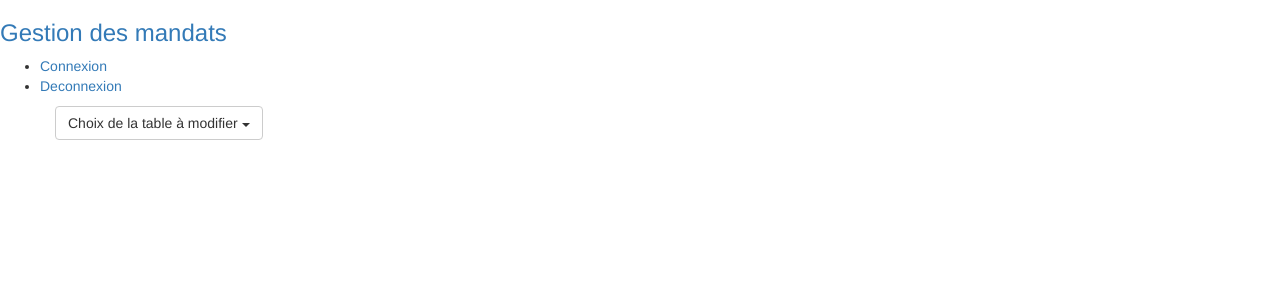
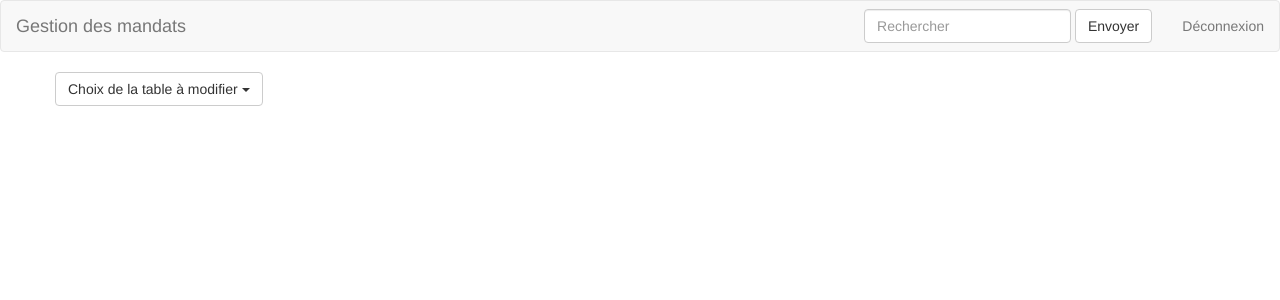
Before and after one commit to Enferium/MandatL3, a PHP site: template Mandat/Vue/vueAdmin.php in a window 1280 px wide. Shown: the top 300 px of the page. Run offline with PHP 8.4, Linux system fonts and the light colour scheme; the template is opened without the code that fills it, so the values that code supplies are empty; the visitor is signed in with stand-in values (Sample User, id 1).

Commit message:
New menu and VueAdmin Design

```diff
--- a/Mandat/Modele/Modele.php
+++ b/Mandat/Modele/Modele.php
@@ -18,8 +18,8 @@ abstract class Modele{
     private function getBdd() {
         if ($this->bdd == null) {
 
-            $this->bdd = new PDO('mysql:host=localhost;dbname=mandat-projet;charset=utf8',
-                'mandat-projet', 'mandat', array(PDO::ATTR_ERRMODE => PDO::ERRMODE_EXCEPTION));
+            $this->bdd = new PDO('mysql:host=localhost;dbname=mandat;charset=utf8',
+                'root', '', array(PDO::ATTR_ERRMODE => PDO::ERRMODE_EXCEPTION));
         }
         return $this->bdd;
     }
--- a/Mandat/Vue/gabarit.php
+++ b/Mandat/Vue/gabarit.php
@@ -7,8 +7,8 @@ if($this->titre != "Connexion"){
 <html lang="fr">
 <head>
   <meta charset="UTF-8" />
-  <link href="../bootstrap/css/bootstrap.min.css" rel="stylesheet">
-  <link href="../style.css" rel="stylesheet">
+  <link href="/ProjetTuteureL3/bootstrap/css/bootstrap.min.css" rel="stylesheet">
+  <link href="/ProjetTuteureL3/style.css" rel="stylesheet">
 
   <title><?= $titre ?></title>   <!-- Élément spécifique -->
   <?php
--- a/Mandat/Vue/vueAdmin.php
+++ b/Mandat/Vue/vueAdmin.php
@@ -16,12 +16,12 @@
 						<li role="presentation"><a role="menuitem" tabindex="-1" href="?action=Admin&tab=etudiant">Etudiant</a></li>
 						<li role="presentation"><a role="menuitem" tabindex="-1" href="?action=Admin&tab=pays">Pays</a></li>
 						<li role="presentation"><a role="menuitem" tabindex="-1" href="?action=Admin&tab=droit">Droits</a></li>
-						<li role="presentation"><a role="menuitem" tabindex="-1" href="?action=Admin&tab=diplome">Diplome</a></li>
+						<li role="presentation"><a role="menuitem" tabindex="-1" href="?action=Admin&tab=diplome">Diplôme</a></li>
 					</ul>
 				</div>
 			</div>
 		</div>
-
+		<br/>
 
 		<?php
 
@@ -31,11 +31,11 @@
 			?>
 			<div class="container">
 				<div class="row">
-					<div class="btn-group" role="group" aria-label="...">
-						<a href="?action=Admin&tab=etudiant&Action2=ajout" class="btn btn-info" role="button">Ajouter</a>
-					</div>
+					<h2 class="text-center">Etudiants</h2>
+					<a href="?action=Admin&tab=etudiant&Action2=ajout" class="btn btn-info" role="button">Ajouter</a>
 				</div>
 			</div>
+			<br/>
 
 			<div class="container">
 				<div class="row">
@@ -104,11 +104,11 @@
 			?>
 			<div class="container">
 				<div class="row">
-					<div class="btn-group" role="group" aria-label="...">
-						<a href="?action=Admin&tab=pays&Action2=ajout" class="btn btn-info" role="button">Ajouter</a>
-					</div>
+					<h2 class="text-center">Pays</h2>
+					<a href="?action=Admin&tab=pays&Action2=ajout" class="btn btn-info" role="button">Ajouter</a>
 				</div>
 			</div>
+			<br/>
 
 			<div class="container">
 				<div class="row">
@@ -187,11 +187,11 @@
 			?>
 			<div class="container">
 				<div class="row">
-					<div class="btn-group" role="group" aria-label="...">
-						<a href="?action=Admin&tab=droit&Action2=ajout" class="btn btn-info" role="button">Ajouter</a>
-					</div>
+					<h2 class="text-center">Droits</h2>
+					<a href="?action=Admin&tab=droit&Action2=ajout" class="btn btn-info" role="button">Ajouter</a>
 				</div>
 			</div>
+			<br/>
 
 			<div class="container">
 				<div class="row">
@@ -263,11 +263,11 @@
 			?>
 			<div class="container">
 				<div class="row">
-					<div class="btn-group" role="group" aria-label="...">
-						<a href="?action=Admin&tab=diplome&Action2=ajout" class="btn btn-info" role="button">Ajouter</a>
-					</div>
+					<h2 class="text-center">Diplômes</h2>
+					<a href="?action=Admin&tab=diplome&Action2=ajout" class="btn btn-info" role="button">Ajouter</a>
 				</div>
 			</div>
+			<br/>
 
 			<div class="container">
 				<div class="row">
--- a/Mandat/Vue/vueScol.php
+++ b/Mandat/Vue/vueScol.php
@@ -6,6 +6,7 @@ if(isset($_SESSION)){
 
 		?>
 
+		<h2 class="text-center">Etudiants</h2><br/>
 		<div class="container">
 			<div class="row">
 				<table class="table table-striped" >
--- a/Mandat/includes/footer.php
+++ b/Mandat/includes/footer.php
@@ -3,10 +3,10 @@
 ?>
 <div id="footer">
     <!-- jQuery -->
-    <script src="../bootstrap/js/jquery.js"></script>
+    <script src="/ProjetTuteureL3/bootstrap/js/jquery.js"></script>
 
     <!-- Bootstrap Core JavaScript -->
-    <script src="../bootstrap/js/bootstrap.min.js"></script>
+    <script src="/ProjetTuteureL3/bootstrap/js/bootstrap.min.js"></script>
 </div>
 </body>
 </html>
--- a/Mandat/includes/menu.php
+++ b/Mandat/includes/menu.php
@@ -2,13 +2,24 @@
 ?>
 <body>
 	<div id="menu">
-		<div class="element_menu">
-		<h3><a href="../index.php">Gestion des mandats</a></h3>
-				<ul>
-					<li><a href="index.php?action=Connexion">Connexion</a></li>
-					<li><a href="index.php?action=Deconnexion">Deconnexion</a></li>
+		<nav class="navbar navbar-default">
+			<div class="container-fluid">
+				<div class="navbar-header">
+					<a class="navbar-brand" href="../index.php">Gestion des mandats</a>
+				</div>
+
+				<ul class="nav navbar-nav navbar-right">
+						<li><a href="index.php?action=Deconnexion">Déconnexion</a></li>
 				</ul>
-		</div>
+
+				<form class="navbar-form navbar-right" role="search">
+					<div class="form-group">
+						<input type="text" class="form-control" placeholder="Rechercher">
+					</div>
+					<button type="submit" class="btn btn-default">Envoyer</button>
+				</form>
+			</div><!-- /.container-fluid -->
+		</nav>
 	</div>
 <?php
 ?>
```
